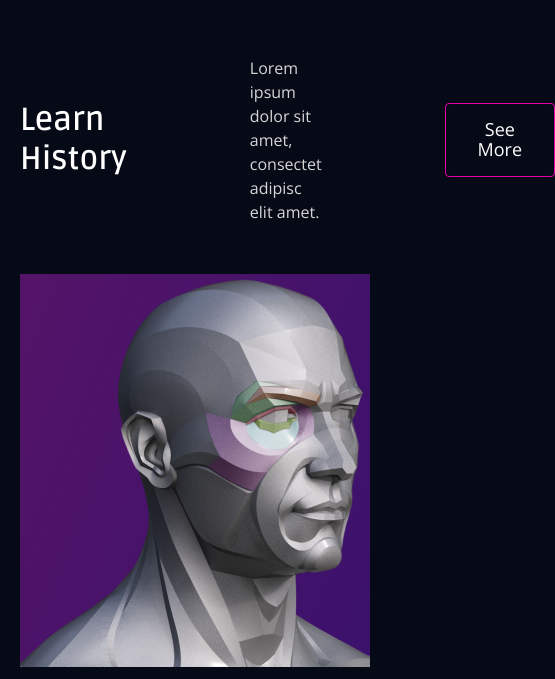
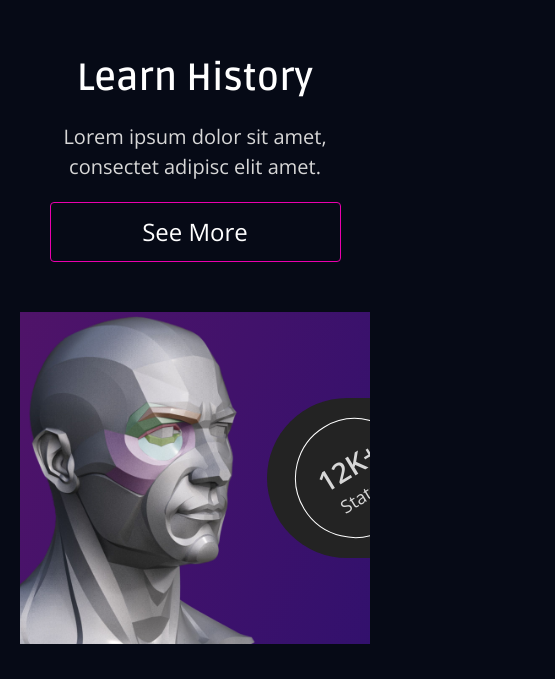
Before and after one commit to Vadym-Vasiliev/NFTs-gulp, a website with bundled scripts: page src/index.html in a window 390 px wide. Shown: the part 165-844 px from the top of the page, 555 px wide, since content can reach past the window. Built offline with nearby package versions, Linux system fonts and the light colour scheme; files whose address does not match are found by name.

Commit message:
add adaptive history

```diff
--- a/gulp/version.json
+++ b/gulp/version.json
@@ -1,3 +1,3 @@
 {
-    "main": "20220816173548"
+    "main": "20220816175039"
 }
--- a/src/index.html
+++ b/src/index.html
@@ -84,6 +84,7 @@
           <div class="history-content">
             <div class="history-top">
               <h2 class="history-top__title">Learn History</h2>
+              <div class="history-top__wrap-btn">
                 <p class="history-top__text">
                   Lorem ipsum dolor sit amet, consectet adipisc elit amet.
                 </p>
@@ -93,6 +94,7 @@
                     <use href="@img/img/admin.svg#icon-arrow-down"></use>
                   </svg>
                 </button>
+              </div>
             </div>
 
             <div class="history-bottom">
--- a/src/scss/components/history.scss
+++ b/src/scss/components/history.scss
@@ -1,11 +1,48 @@
 .history {
   padding-bottom: 148px;
+
+  @include mobile {
+    padding-bottom: 80px;
+  }
 }
 
 .history-top {
   display: flex;
   align-items: center;
   margin-bottom: 50px;
+
+  @include desktop-min {
+    margin-bottom: 100px;
+    justify-content: center;
+  }
+
+  @include tablet {
+    flex-wrap: wrap;
+    gap: 40px;
+    margin-bottom: 100px;
+    justify-content: center;
+  }
+
+  @include mobile {
+    flex-direction: column;
+  }
+  gap: 20px;
+
+  &__wrap-btn {
+    display: flex;
+
+    @include tablet {
+      display: flex;
+      gap: 40px;
+      flex-direction: row-reverse;
+    }
+
+    @include mobile {
+      flex-direction: column;
+      gap: 20px;
+    }
+  }
+
   &__title {
     font-family: "Ruda";
     font-weight: 600;
@@ -13,6 +50,10 @@
     line-height: 1.21;
 
     color: $white;
+
+    @include mobile {
+      font-size: 38px;
+    }
   }
 
   &__text {
@@ -23,6 +64,16 @@
     margin-left: 123px;
 
     color: $gray;
+
+    @include tablet {
+      margin-left: 0;
+    }
+
+    @include mobile {
+      font-size: 20px;
+      margin-left: 0;
+      text-align: center;
+    }
   }
 
   &__btn {
@@ -48,6 +99,15 @@
         top: 100px;
       }
     }
+
+    @include tablet {
+      margin-left: 0;
+    }
+
+    @include mobile {
+      margin-left: 0;
+      font-size: 24px;
+    }
   }
 
   &__svg {
@@ -67,6 +127,18 @@
   align-items: center;
   gap: 60px;
   overflow: hidden;
+
+  @include desktop-min {
+    justify-content: center;
+  }
+
+  @include tablet {
+    flex-direction: column;
+  }
+
+  @include mobile {
+    flex-direction: column;
+  }
 }
 
 .history-left {
@@ -81,8 +153,16 @@
     rgba(109, 26, 241, 0.4) 96.94%
   );
 
+  @include mobile {
+    gap: 0;
+  }
+
   &__img {
     width: 379px;
+
+    @include mobile {
+      width: 320px;
+    }
   }
 
   &__bgc {
@@ -113,6 +193,11 @@
     &:focus {
       transform: rotate(0);
     }
+
+    @include mobile {
+      width: 120px;
+      height: 120px;
+    }
   }
 
   &__views {
@@ -121,6 +206,10 @@
     line-height: 1.35;
 
     color: $gray;
+
+    @include mobile {
+      font-size: 28px;
+    }
   }
 
   &__name {
@@ -129,14 +218,35 @@
     line-height: 1.35;
 
     color: $gray;
+
+    @include mobile {
+      font-size: 18px;
+    }
   }
 }
 
 .history-right {
   display: flex;
   gap: 60px;
+
+  @include desktop-min {
+    flex-direction: column;
+  }
+
+  @include tablet {
+    gap: 20px;
+  }
+
+  @include mobile {
+    flex-direction: column;
+    gap: 30px;
+  }
   &__img {
     width: 240px;
+
+    @include mobile {
+      width: 280px;
+    }
   }
 
   &__views {
@@ -145,6 +255,10 @@
     line-height: 1.37;
 
     color: $gray;
+
+    @include mobile {
+      font-size: 24px;
+    }
   }
 
   &__under-img {
@@ -154,4 +268,11 @@
     justify-content: center;
     gap: 12px;
   }
+
+  &__svg {
+    @include mobile {
+      width: 30px;
+      height: 30px;
+    }
+  }
 }
```
Also changed, not shown: dist/css/style.css, dist/css/style.min.css, dist/index.html. Lines whose indentation alone changed are shown as unchanged.
